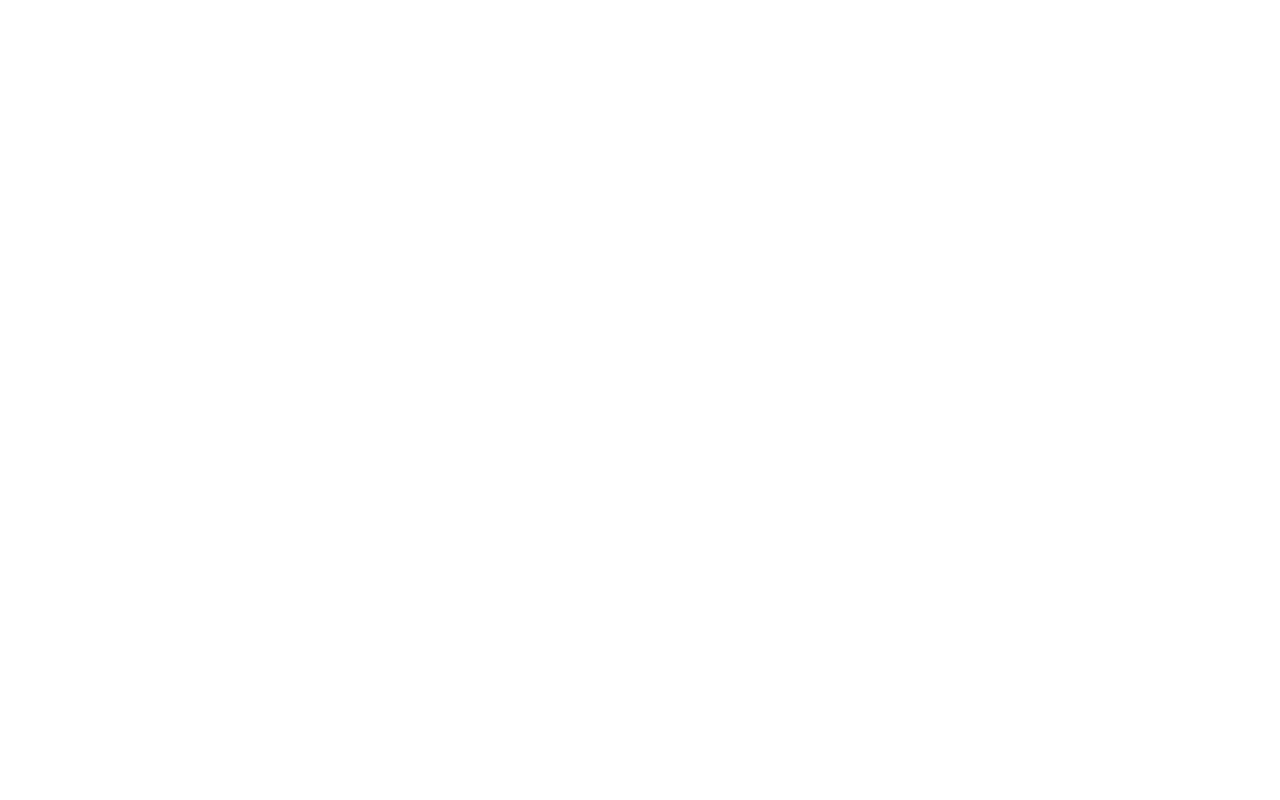
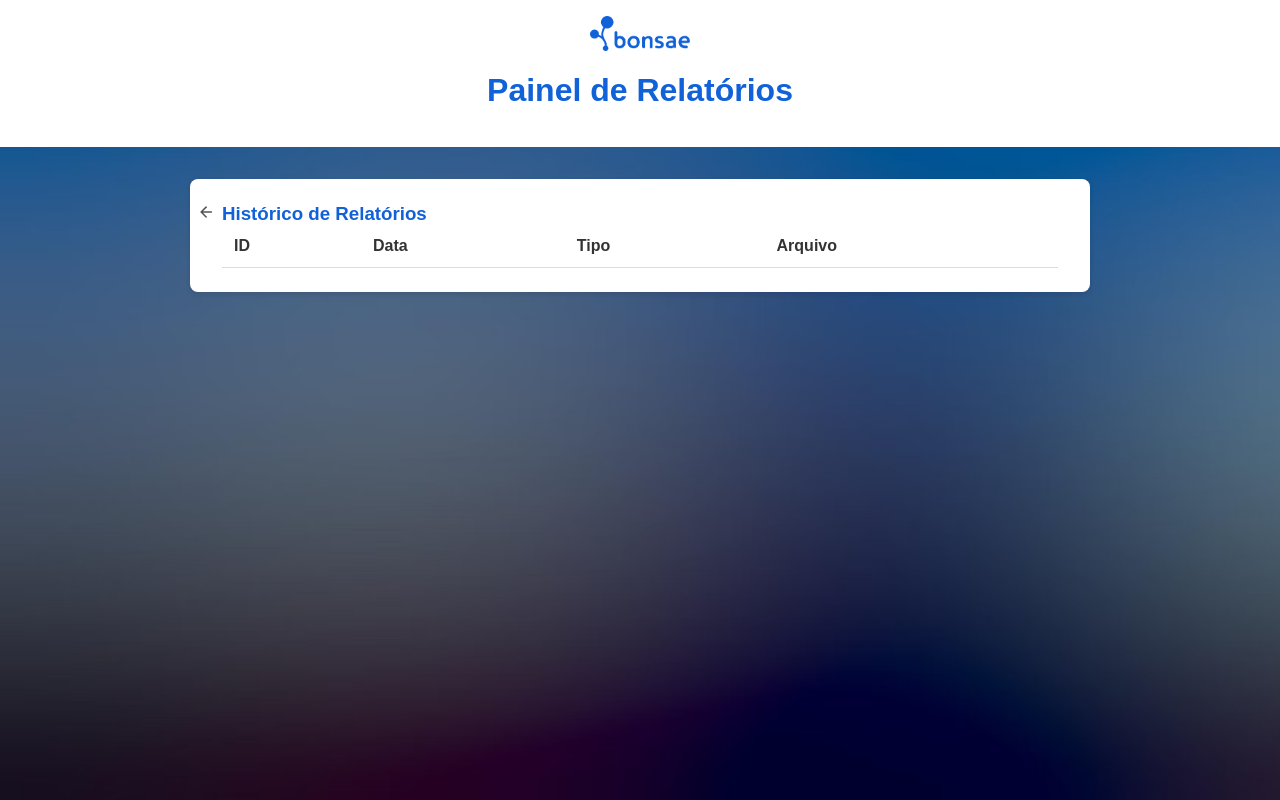
Before and after one commit to UnitBonsae/Front-RelatorioBonsae, a plain HTML site: page src/pages/historico.html in a window 1280 px wide. Drawn offline with Linux system fonts and the light colour scheme.

Commit message:
feat: cria página historico

```diff
--- a/index.html
+++ b/index.html
@@ -1,15 +1,26 @@
 <!DOCTYPE html>
 <html lang="pt-BR">
   <head>
-  <meta charset="UTF-8">
-  <meta name="viewport" content="width=device-width, initial-scale=1.0">
+    <meta charset="UTF-8" />
+    <meta name="viewport" content="width=device-width, initial-scale=1.0" />
     <title>Painel de Relatórios - Bonsae</title>
-  <link rel="stylesheet" href="src/css/style.css">
+
+    <link
+      rel="icon"
+      href="src/assets/img/icon_bonsae.png"
+      sizes="32x32"
+      type="image/x-icon"
+    />
+    <link rel="stylesheet" href="src/css/style.css" />
   </head>
   <body>
     <header>
-    <img src="src/assets/img/logo bonsae.png" alt="Logo da Bonsae" width="100">
-    <h1> Painel de Relatórios</h1>
+      <img
+        src="src/assets/img/logo bonsae.png"
+        alt="Logo da Bonsae"
+        width="100"
+      />
+      <h1>Painel de Relatórios</h1>
     </header>
 
     <main>
@@ -24,12 +35,18 @@
           </select>
 
           <label for="output">Formato:</label>
+          <div class="card__bottom">
+            <div class="card__part">
               <select id="output" name="output">
                 <option value="xlsx">Excel (.xlsx)</option>
                 <option value="pdf">PDF</option>
               </select>
-
               <button type="submit">Criar Relatório</button>
+            </div>
+            <a class="link_historico" href="src/pages/historico.html"
+              >Histórico</a
+            >
+          </div>
         </form>
       </section>
 
--- a/src/css/historico.css
+++ b/src/css/historico.css
@@ -0,0 +1,51 @@
+/* html {
+  font-size: 62.5%;
+} */
+
+h3 {
+  margin: 0;
+}
+
+.card {
+  position: relative;
+}
+
+.card {
+  background: white;
+  border-radius: 8px;
+  padding: 1.5rem 2rem;
+  margin-bottom: 2rem;
+  box-shadow: 0 2px 5px rgba(0, 0, 0, 0.1);
+}
+
+.card__svg {
+  position: absolute;
+  left: 5px;
+  top: 22px;
+  color: rgb(84, 84, 84);
+  /* background-color: #1161d8; */
+  border-radius: 50%;
+  padding: 5px;
+}
+.card__history {
+  display: flex;
+  flex-direction: row;
+  align-items: center;
+}
+.card__history p {
+  margin-top: 0;
+}
+
+th,
+td {
+  padding: 0.75rem 0.75rem;
+  border-bottom: 1px solid #ddd;
+  text-align: left;
+}
+
+.card__title{
+    display: flex;
+    justify-content: space-between;
+    width: 100%;
+
+}
--- a/src/css/style.css
+++ b/src/css/style.css
@@ -2,7 +2,7 @@ body {
   font-family: Arial, sans-serif;
   margin: 0;
   padding: 0;
-  background-image: url("/src/assets/img/background.jpeg");
+  background-image: url('/src/assets/img/background.jpeg');
   background-repeat: no-repeat;
   background-size: cover;
   background-attachment: fixed;
@@ -19,6 +19,7 @@ header {
 img {
   display: block;
   margin: 0 auto 1rem;
+
 }
 
 main {
@@ -32,12 +33,12 @@ main {
   border-radius: 8px;
   padding: 1.5rem;
   margin-bottom: 2rem;
-  box-shadow: 0 2px 5px rgba(0, 0, 0, 0.1);
+  box-shadow: 0 2px 5px rgba(0,0,0,0.1);
 }
 
 h3 {
-  margin-top: 0;
-  color: #1161d8;
+    margin-top: 0;
+    color: #1161d8;
 }
 
 form {
@@ -51,8 +52,7 @@ label {
   font-weight: bold;
 }
 
-select,
-button {
+select, button {
   padding: 0.5rem;
   border: 1px solid #ccc;
   border-radius: 6px;
@@ -63,10 +63,35 @@ button {
   color: white;
   cursor: pointer;
   transition: background 0.3s;
+
 }
 
 button:hover {
   background: darkblue;
+}
+
+.link_historico{
+  color: rgb(93, 92, 92);
+  cursor: pointer;
+  padding:  1rem 0.5rem 0rem 0.5rem;
+  text-align: end;
+  font-weight: 600;
+  text-decoration: none;
+  transition: color 0.3s;
+}
+
+.link_historico:hover{
+  color: rgba(93, 92, 92, 0.722);
+}
+.card__bottom{
+  display: flex;
+  justify-content: space-between;
+  width: 100%;
+}
+
+.card__part{
+  display: flex;
+      gap: 1rem;
 }
 
 table {
@@ -74,8 +99,7 @@ table {
   border-collapse: collapse;
 }
 
-th,
-td {
+th, td {
   padding: 0.75rem;
   border-bottom: 1px solid #ddd;
   text-align: left;
@@ -85,18 +109,10 @@ td {
   font-weight: bold;
 }
 
-.status.queued {
-  color: gray;
-}
-.status.running {
-  color: orange;
-}
-.status.succeeded {
-  color: green;
-}
-.status.failed {
-  color: red;
-}
+.status.queued { color: gray; }
+.status.running { color: orange; }
+.status.succeeded { color: green; }
+.status.failed { color: red; }
 
 a.download {
   text-decoration: none;
--- a/src/pages/historico.html
+++ b/src/pages/historico.html
@@ -0,0 +1,73 @@
+<!DOCTYPE html>
+<html lang="pt-BR">
+  <head>
+    <meta charset="UTF-8" />
+    <meta name="viewport" content="width=device-width, initial-scale=1.0" />
+    <title>Histórico de Relatórios - Bonsae</title>
+
+    <link
+      rel="icon"
+      href="../assets/img/icon_bonsae.png"
+      sizes="32x32"
+      type="image/x-icon"
+    />
+    <link rel="stylesheet" href="../css/style.css" />
+    <link rel="stylesheet" href="../css/historico.css" />
+
+  </head>
+  <body>
+    <header>
+      <img
+        src="../assets/img/logo bonsae.png"
+        alt="Logo da Bonsae"
+        width="100"
+      />
+      <h1>Painel de Relatórios</h1>
+    </header>
+
+    <main>
+      <!-- Lista de relatórios -->
+
+      <section class="card">
+        <div class="card__history">
+          <a href="../../index.html">
+            <svg
+              class="card__svg"
+              xmlns="http://www.w3.org/2000/svg"
+              width="12"
+              height="12"
+              viewBox="0 0 16 16"
+              fill="none"
+            >
+              <path
+                d="M16 7V9H4L9.5 14.5L8.08 15.92L0.160004 8L8.08 0.0800018L9.5 1.5L4 7H16Z"
+                fill="currentColor"
+              />
+            </svg>
+          </a>
+
+          <div class="card__title">
+            <h3>Histórico de Relatórios</h3>
+            <!-- <p>filtrar</p> -->
+          </div>
+        </div>
+
+        <table>
+          <thead>
+            <tr>
+              <th>ID</th>
+              <th>Data</th>
+              <th>Tipo</th>
+              <th>Arquivo</th>
+            </tr>
+          </thead>
+          <tbody id="reportList">
+            <!-- Relatórios renderizados via JS -->
+          </tbody>
+        </table>
+      </section>
+    </main>
+
+    <script src="../js/app.js"></script>
+  </body>
+</html>
```
Also changed, not shown: src/assets/img/icon_bonsae (2).png (added), src/assets/img/icon_bonsae.png (added). Lines whose indentation alone changed are shown as unchanged.
